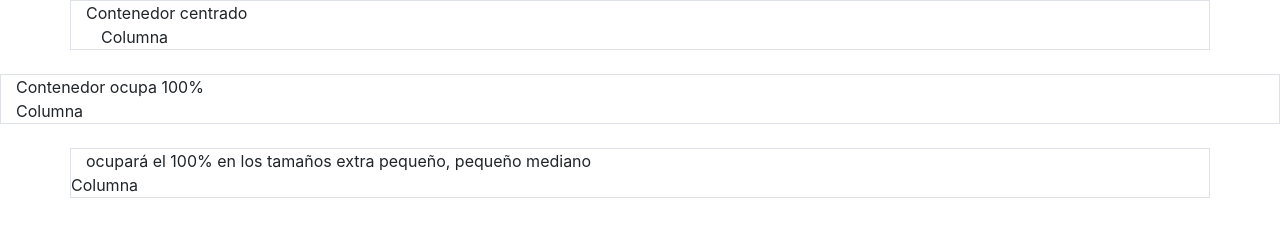
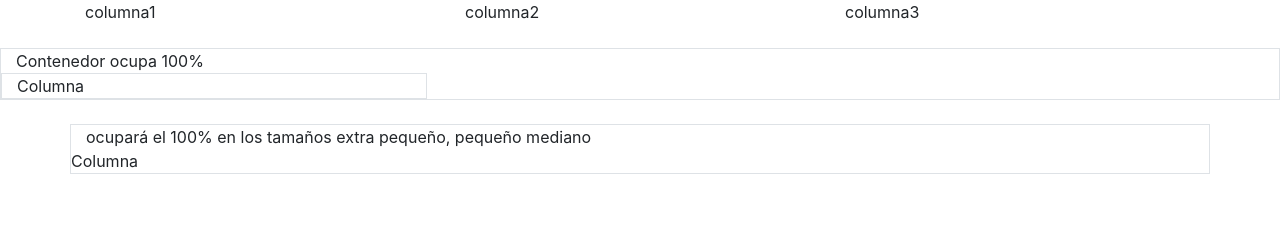
Before and after one commit to MartaMoran/Bootstrap, a plain HTML site: page index.html in a window 1280 px wide. Drawn offline with nearby package versions, Linux system fonts and the light colour scheme.

Commit message:
columnas md

```diff
--- a/index.html
+++ b/index.html
@@ -1,4 +1,4 @@
-<Html>
+<html lang="eng">
     <head>
         <meta charset="utf-8">
         <meta name="viewport" content="width=device-width, initial-scale=1, shrink-to-fit=no">
@@ -7,18 +7,22 @@
         <link rel="stylesheet" href="https://stackpath.bootstrapcdn.com/bootstrap/4.4.1/css/bootstrap.min.css" integrity="sha384-Vkoo8x4CGsO3+Hhxv8T/Q5PaXtkKtu6ug5TOeNV6gBiFeWPGFN9MuhOf23Q9Ifjh" crossorigin="anonymous">
     </head>
     <body id="body">
-        <div class="container border"> Contenedor centrado
-            <div clas="row">
-                <div class="col">
+        <div class="container">
+            <div class="row">
+                <div class="col-md-4">columna1</div>
+                <div class="col-md-4">columna2</div>
+                <div class="col-md-4">columna3</div>
+            </div>
+
+        </div>
+
+        <div class="container-fluid border mt-4">Contenedor ocupa 100%
+            <div class="row">
+                <div class="col-4 border">
                     Columna
                 </div>
-            </div>
-        </div>
-        <div class="container-fluid border mt-4">Contenedor ocupa 100%
-            <div class="row">
-                <div class="col">
-                    Columna
-                </div>
+
+
             </div>
         </div>
 
@@ -36,4 +40,4 @@
         <script src="https://cdn.jsdelivr.net/npm/popper.js@1.16.0/dist/umd/popper.min.js" integrity="sha384-Q6E9RHvbIyZFJoft+2mJbHaEWldlvI9IOYy5n3zV9zzTtmI3UksdQRVvoxMfooAo" crossorigin="anonymous"></script>
         <script src="https://stackpath.bootstrapcdn.com/bootstrap/4.4.1/js/bootstrap.min.js" integrity="sha384-wfSDF2E50Y2D1uUdj0O3uMBJnjuUD4Ih7YwaYd1iqfktj0Uod8GCExl3Og8ifwB6" crossorigin="anonymous"></script>
     </body>
-</Html>
+</html>
```
